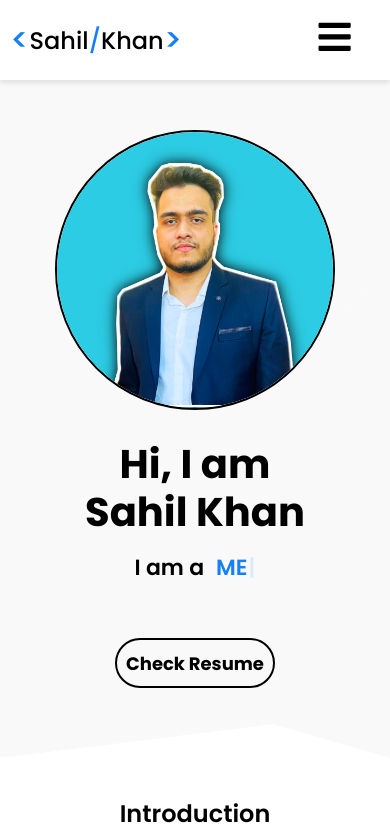
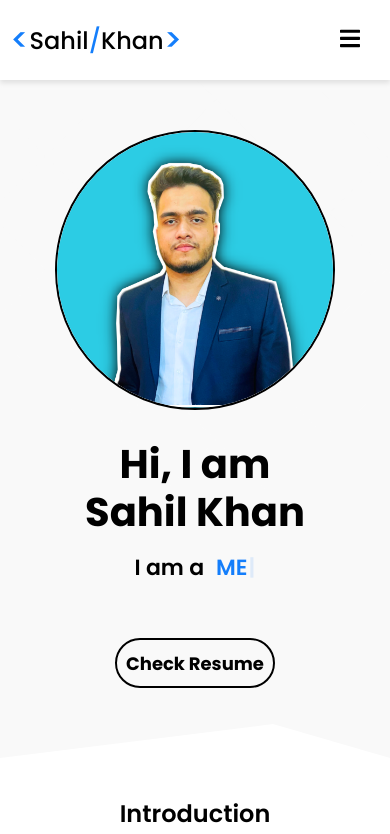
Before and after one commit to sahiillx/portfolio-website, a React (Create React App) app: page / in a window 390 px wide. Shown: the top 834 px of the page. Built offline with nearby package versions, Linux system fonts and the light colour scheme.

Commit message:
fixed mobile menu icon

```diff
--- a/src/components/1-Navbar/index.js
+++ b/src/components/1-Navbar/index.js
@@ -62,13 +62,13 @@ const MobileIcon = styled.div`
 
   @media screen and (max-width: 768px) {
     display: flex;
-    position: absolute;
-    top: 0;
-    right: 0;
+    justify-content: center;
     transform: translate(-100%, 50%);
     font-size: 1.5rem;
     cursor: pointer;
     color: black;
+    height: 20px;
+    width: 20px;
   }
 `;
 const NavItems = styled.div`
```
